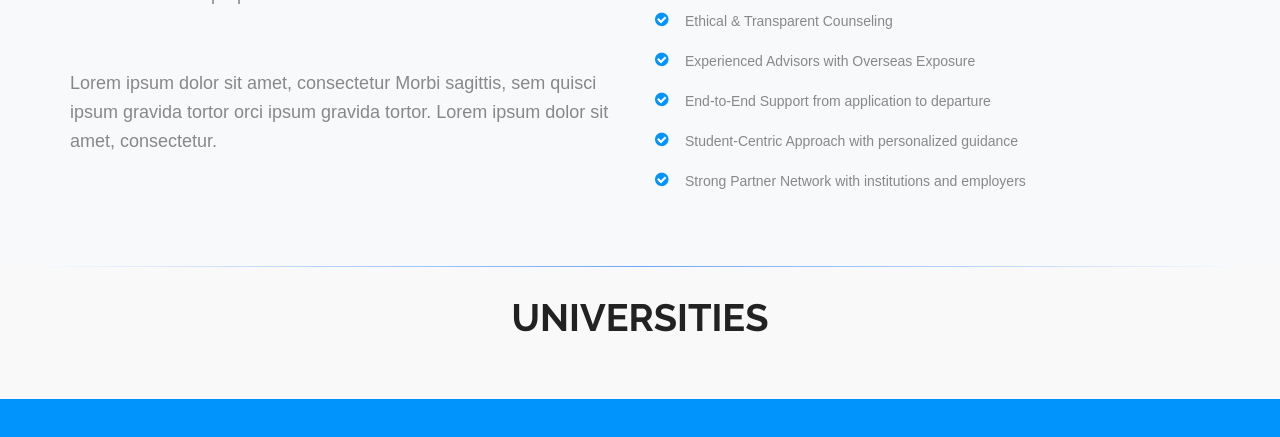
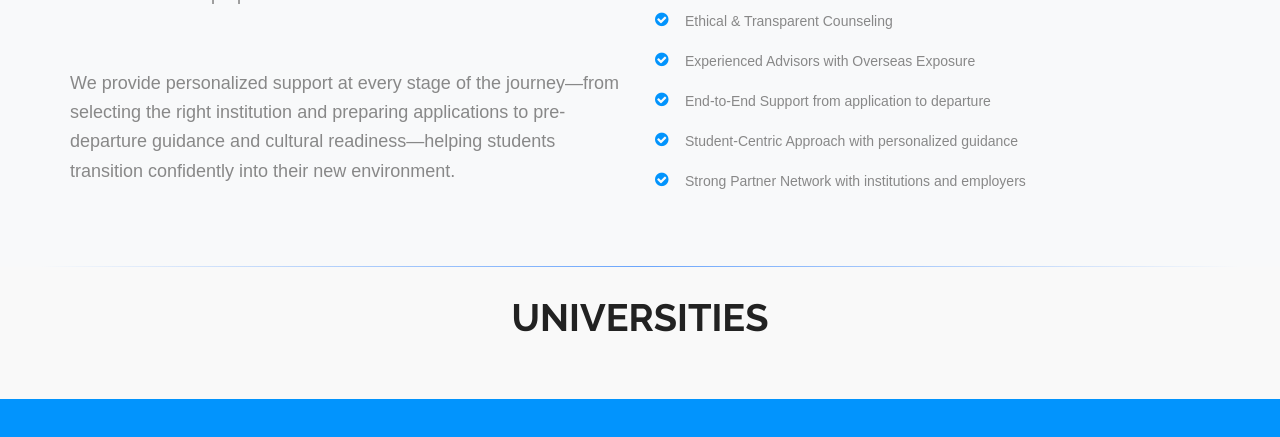
Before and after one commit to DOSE-420/main-lander, a plain HTML site: page index.html in a window 1280 px wide. Shown: the part 1474-1911 px from the top of the page. Drawn offline with Linux system fonts and the light colour scheme.

Commit message:
Update index.html

```diff
--- a/index.html
+++ b/index.html
@@ -123,7 +123,7 @@
 
 									</p>
 									<p>
-										 Lorem ipsum dolor sit amet, consectetur Morbi sagittis, sem quisci ipsum gravida tortor orci ipsum gravida tortor. Lorem ipsum dolor sit amet, consectetur.
+										 We provide personalized support at every stage of the journey—from selecting the right institution and preparing applications to pre-departure guidance and cultural readiness—helping students transition confidently into their new environment.
 									</p>
 
 
@@ -614,4 +614,5 @@
 <script type="text/javascript" src="js/custom.js"></script>
 
 </body>
+
 </html>
```
